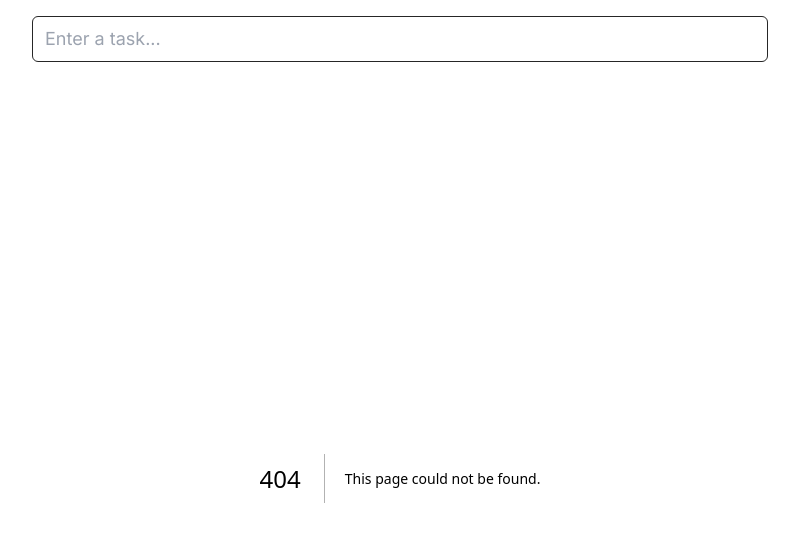
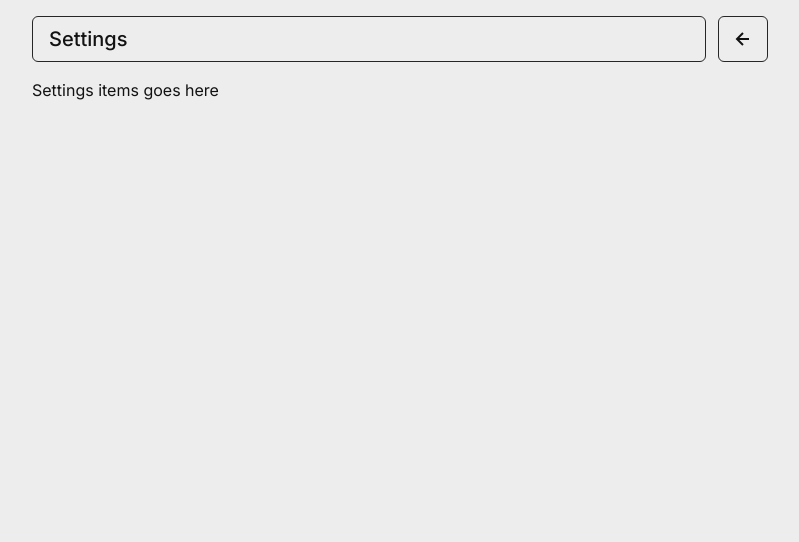
Before and after one commit to husjon/todo.husjon.io, a Next.js app: page /settings in a window 1280 px wide. Before the commit this address had no page. Shown: the top 542 px of the page, without its empty margins (240-1039 px from the left). Built offline with nearby package versions, Linux system fonts and the light colour scheme.

Commit message:
added settings button and route

```diff
--- /dev/null
+++ b/src/app/settings/page.tsx
@@ -0,0 +1,3 @@
+export default function Page() {
+  return <div>Settings items goes here</div>;
+}
--- a/src/components/TaskInput.tsx
+++ b/src/components/TaskInput.tsx
@@ -1,14 +1,37 @@
 "use client";
+
+import Link from "next/link";
+import { BiCog, BiLeftArrowAlt } from "react-icons/bi";
 import { createTask } from "../actions/tasks";
+import { usePathname } from "next/navigation";
 
 export default function TaskInput() {
+  const path = usePathname();
+  const settingsMenu = path === "/settings";
+
   return (
-    <form action={createTask} className="grid">
-      <input
-        className="rounded-md border border-neutral-800 px-3 py-2 text-lg outline-none focus:border-neutral-400 dark:bg-neutral-800"
-        placeholder="Enter a task..."
-        name="task"
-      />
+    <form action={createTask} className="grid grid-cols-[1fr_auto] gap-3">
+      <div className="grid rounded-md border border-neutral-800 text-lg outline-none focus:border-neutral-400 dark:bg-neutral-800">
+        {!settingsMenu ? (
+          <input
+            placeholder="Enter a task..."
+            name="task"
+            className="bg-transparent px-4 py-2"
+          />
+        ) : (
+          <span className="px-4 py-2 text-xl font-medium">Settings</span>
+        )}
+      </div>
+      <Link
+        className="m-0 flex rounded-md border border-neutral-800 px-3 py-2 text-lg outline-none focus:border-neutral-400 dark:bg-neutral-800 [&>*]:hover:scale-110"
+        href={settingsMenu ? "/" : "/settings"}
+      >
+        {settingsMenu ? (
+          <BiLeftArrowAlt className="size-6 self-center" />
+        ) : (
+          <BiCog className="size-6 self-center" />
+        )}
+      </Link>
     </form>
   );
 }
```
